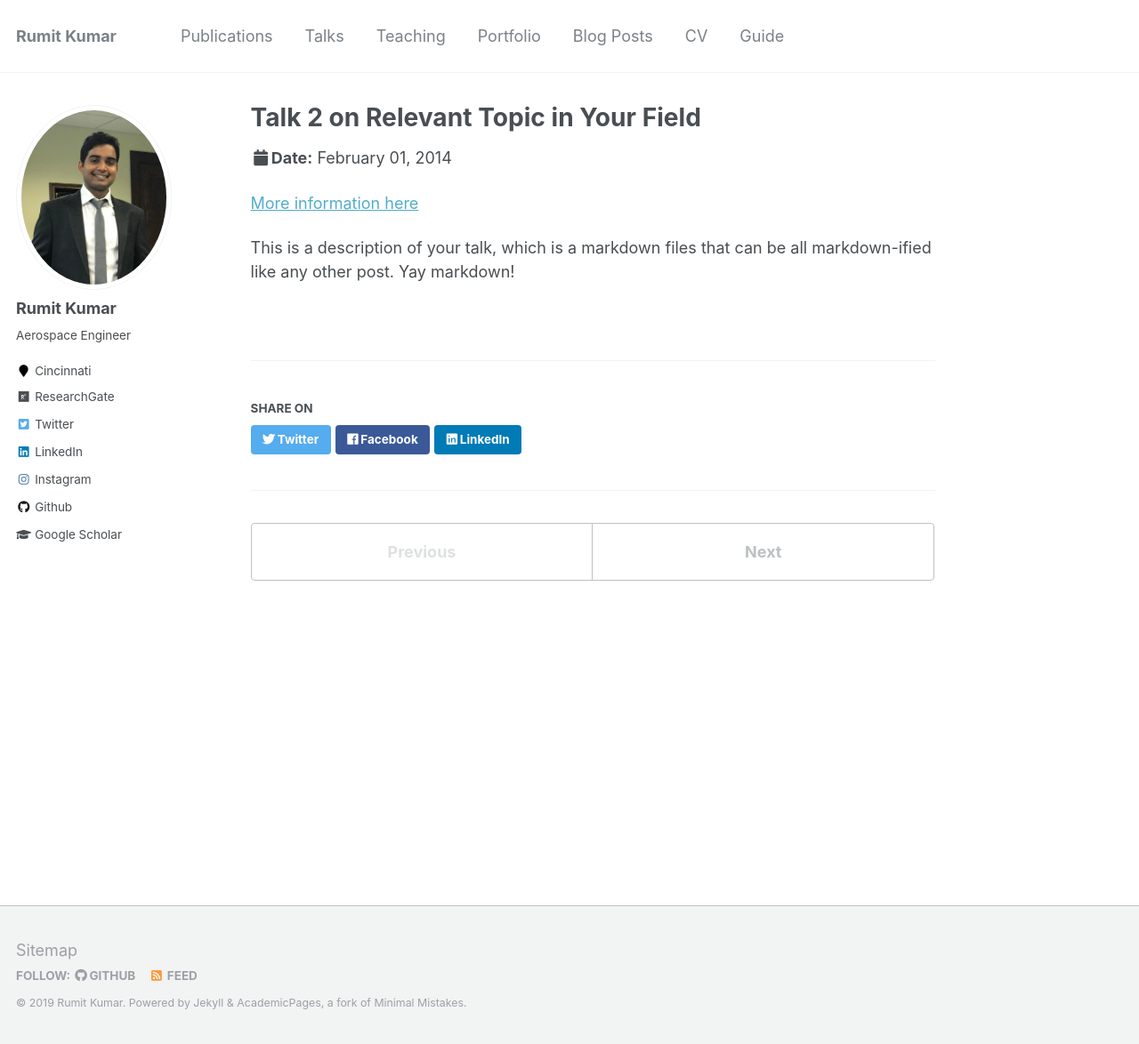
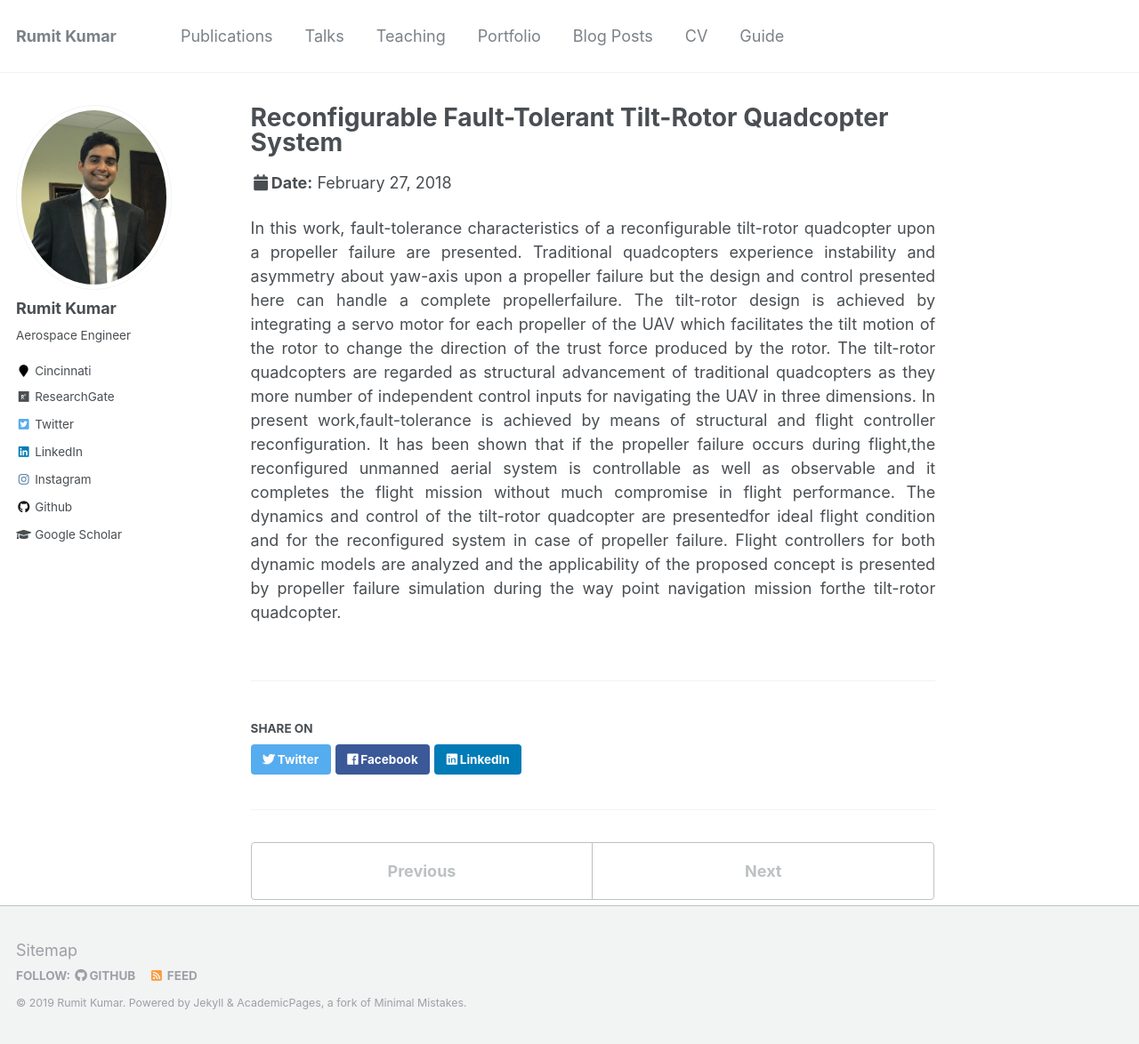
Before and after one commit to kumarrt/kumarrt.github.io, a Jekyll site: the page built from _talks/2014-02-01-talk-2.md, in a window 1280 px wide and 1174 px high. Shown: the whole window at 89% size. Built offline with Jekyll 4.4.1, drawn with Linux system fonts in a browser that asks for light colours.

Commit message:
Update 2014-02-01-talk-2.md

```diff
--- a/_talks/2014-02-01-talk-2.md
+++ b/_talks/2014-02-01-talk-2.md
@@ -1,13 +1,14 @@
 ---
-title: "Talk 2 on Relevant Topic in Your Field"
+title: "Reconfigurable Fault-Tolerant Tilt-Rotor Quadcopter System"
 collection: talks
 type: "Talk"
-permalink: /talks/2014-02-01-talk-2
-venue: "London School of Testing"
-date: 2014-02-01
-location: "London, UK"
+permalink:
+venue: "43rd Dayton-Cincinnati Aerospace Sciences Symposium, AIAA"
+date: 2018-02-27
+location: "Dayton, Ohio, USA"
+
 ---
 
-[More information here](http://example2.com)
-
-This is a description of your talk, which is a markdown files that can be all markdown-ified like any other post. Yay markdown!
+<div style="text-align: justify">
+In  this work,  fault-tolerance  characteristics  of  a  reconfigurable  tilt-rotor quadcopter  upon  a propeller  failure  are  presented.  Traditional  quadcopters  experience  instability  and  asymmetry about  yaw-axis  upon  a  propeller  failure  but  the design  and  control  presented  here  can  handle  a complete propellerfailure. The tilt-rotor design is achieved by integrating a servo motor for each propeller of the UAV which facilitates the tilt motion of the rotor to change the direction of the trust force produced by the rotor. The tilt-rotor quadcopters are regarded as structural advancement of traditional quadcopters as they more number of independent control inputs for navigating the UAV in three dimensions. In present work,fault-tolerance is achieved by means of structural and flight controller reconfiguration. It has been shown that if the propeller failure occurs during flight,the reconfigured unmanned aerial system is controllable as well as observable and it completes the flight mission without much compromise in flight performance. The dynamics and control of the tilt-rotor quadcopter are presentedfor ideal flight condition and for the reconfigured system in case of propeller failure. Flight controllers for both dynamic models are analyzed and the applicability of  the  proposed  concept  is  presented  by propeller  failure simulation  during  the  way  point navigation mission forthe tilt-rotor quadcopter.
+</div>
```
